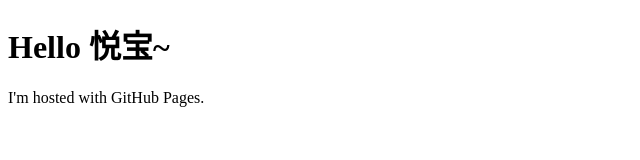
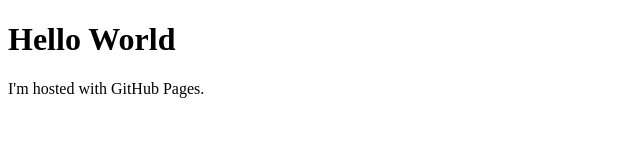
Before and after one commit to LetsgoShaun/LetsgoShaun.github.io, a plain HTML site: page index.html in a window 1280 px wide. Shown: the whole page, without its empty margins (0-640 px from the left). Drawn offline with Linux system fonts and the light colour scheme.

Commit message:
Revert "Update index.html"
This reverts commit 18dd46644a5bc6c291335ac1cb00974e4c9db3ad.

```diff
--- a/index.html
+++ b/index.html
@@ -1,7 +1,7 @@
 <!DOCTYPE html>
 <html>
 <body>
-<h1>Hello 悦宝~</h1>
+<h1>Hello World</h1>
 <p>I'm hosted with GitHub Pages.</p>
 </body>
 </html>
```
